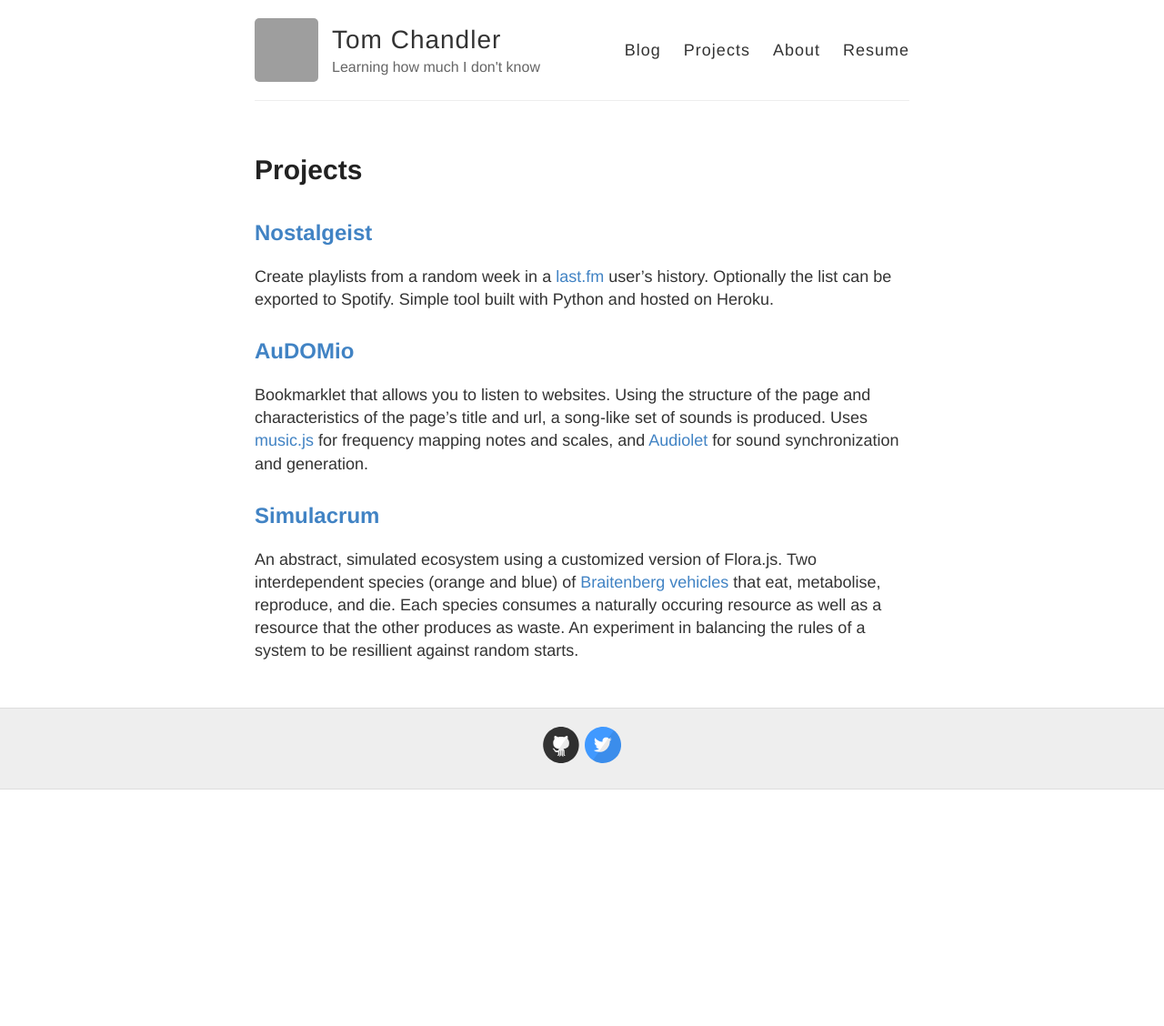
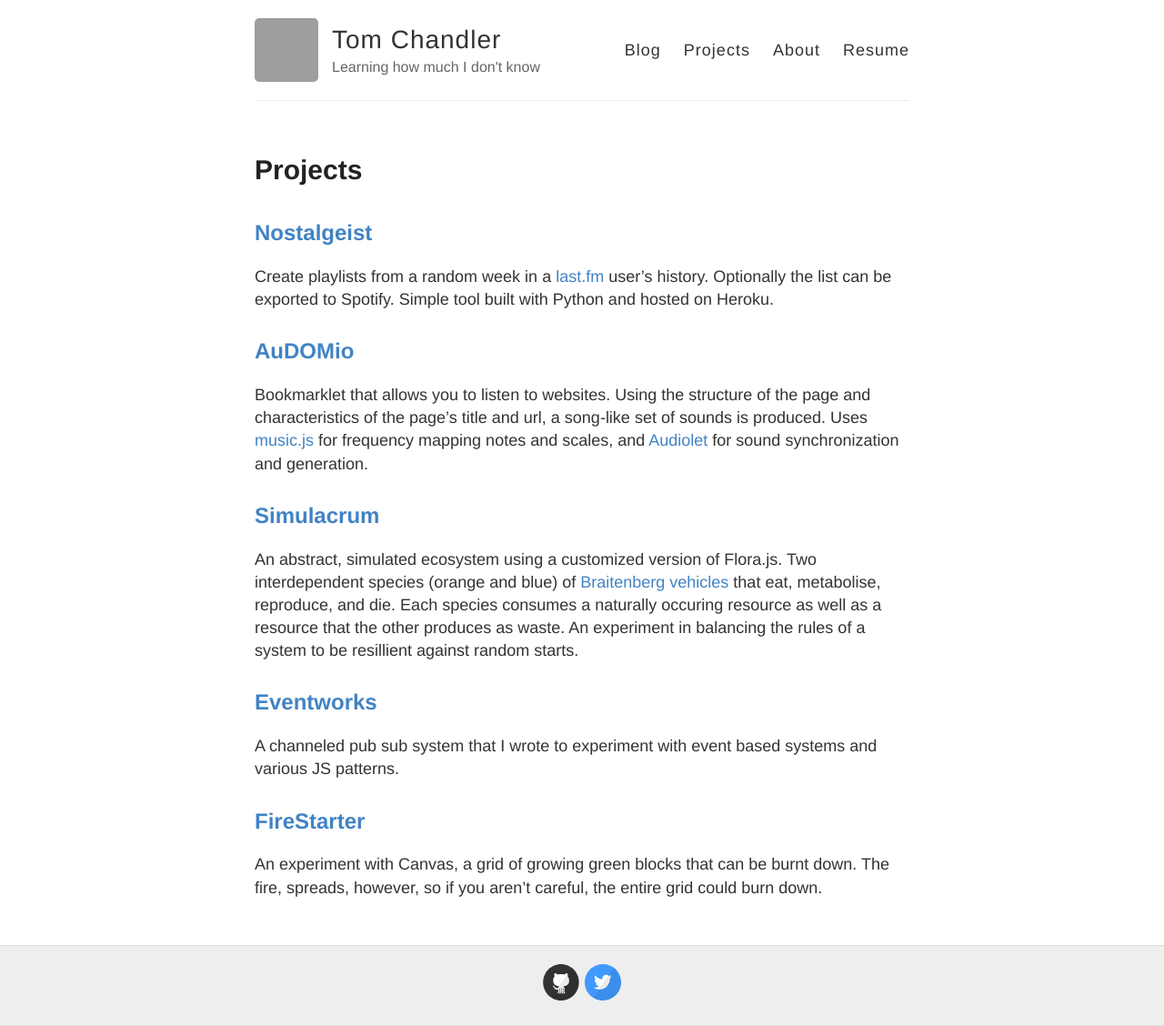
Before and after one commit to tchandler/tchandler.github.io, a Jekyll site: the page built from projects.md, in a window 1280 px wide. Shown: the whole page at 91% size. Built offline with Jekyll 4.4.1, drawn with Linux system fonts in a browser that asks for light colours; before the commit the page ends 900 px from its top, so only the background shows below that; grey boxes are pictures that could not be loaded.

Commit message:
Add other projects

```diff
--- a/projects.md
+++ b/projects.md
@@ -12,3 +12,9 @@ Bookmarklet that allows you to listen to websites. Using the structure of the pa
 
 ## [Simulacrum](/Simulacrum) ##
 An abstract, simulated ecosystem using a customized version of Flora.js. Two interdependent species (orange and blue) of [Braitenberg vehicles](https://en.wikipedia.org/wiki/Braitenberg_vehicle) that eat, metabolise, reproduce, and die. Each species consumes a naturally occuring resource as well as a resource that the other produces as waste. An experiment in balancing the rules of a system to be resillient against random starts.
+
+## [Eventworks](https://github.com/tchandler/Eventworks)
+A channeled pub sub system that I wrote to experiment with event based systems and various JS patterns.
+
+## [FireStarter](/FireStarter) ##
+An experiment with Canvas, a grid of growing green blocks that can be burnt down. The fire, spreads, however, so if you aren't careful, the entire grid could burn down.
```
